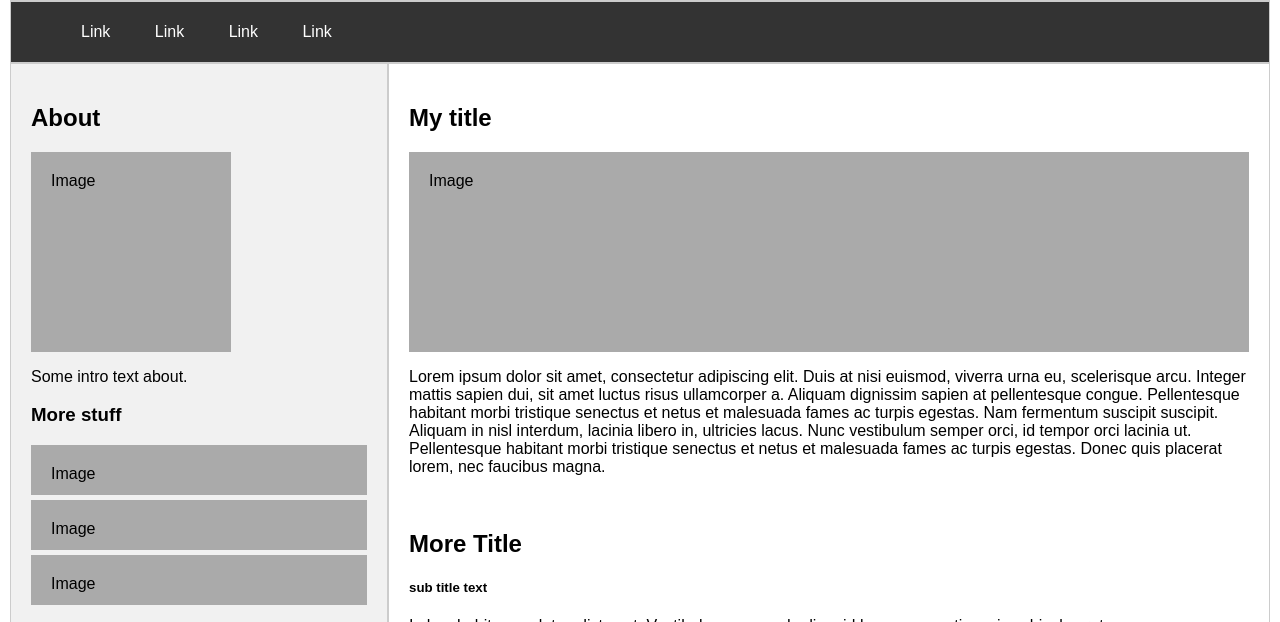
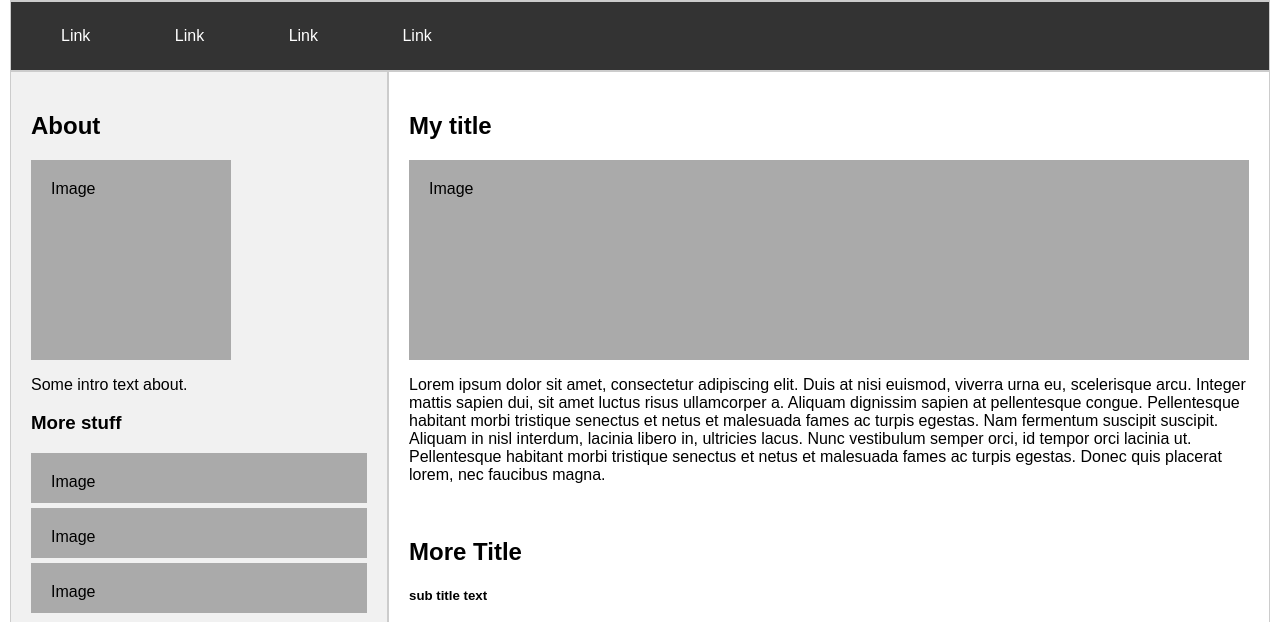
Before and after one commit to dsunuwar/css-play, a website built with webpack: page src/flexbox-layout/index.html in a window 1280 px wide. Shown: the part 135-757 px from the top of the page. Built offline with nearby package versions, Linux system fonts and the light colour scheme.

Commit message:
added comments

```diff
--- a/src/flexbox-layout/index.html
+++ b/src/flexbox-layout/index.html
@@ -14,11 +14,11 @@
         <p>Responsive layout with flexbox</p>
     </header>
     <nav class="navbar">
-        <ul>
-            <a href="">Link</a>
-            <a href="">Link</a>
-            <a href="">Link</a>
-            <a href="">Link</a>
+        <ul class="nav">
+            <li><a href="">Link</a></li>
+            <li><a href="">Link</a></li>
+            <li><a href="">Link</a></li>
+            <li><a href="">Link</a></li>
         </ul>
     </nav>
     <div class="row">
--- a/src/flexbox-layout/layout-theme.css
+++ b/src/flexbox-layout/layout-theme.css
@@ -25,12 +25,24 @@ aside {
     background-color: #333333;
 }
 
-.navbar a {
+.nav {
+    list-style-type: none;
+    text-align: center;
+    padding: 0;
+    margin: 0;
+}
+
+.nav li {
+    display: inline-block;
+    padding: 20px;
+}
+
+.nav li a {
     color: white;
     text-decoration: none;
 }
 
-.navbar a:hover {
+.nav li a:hover {
     text-decoration: underline;
 }
 
--- a/src/grid-view/grid.css
+++ b/src/grid-view/grid.css
@@ -89,7 +89,10 @@
 }
 
 
-/* apply margin on all columns except the first one */
+/*
+Apply margin on all columns except the first one.
+Adjacent sibling selector('+') selects elements immediately following first col-
+*/
 
 [class*="col-"]+[class*="col-"] {
     margin-left: 1.6%
```
Also changed, not shown: src/flexbox-layout/flexbox-layout.css (+11 -0 lines).
